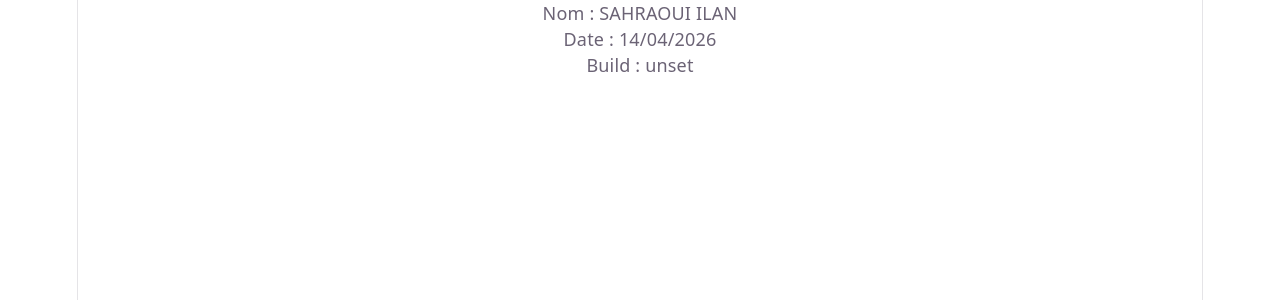
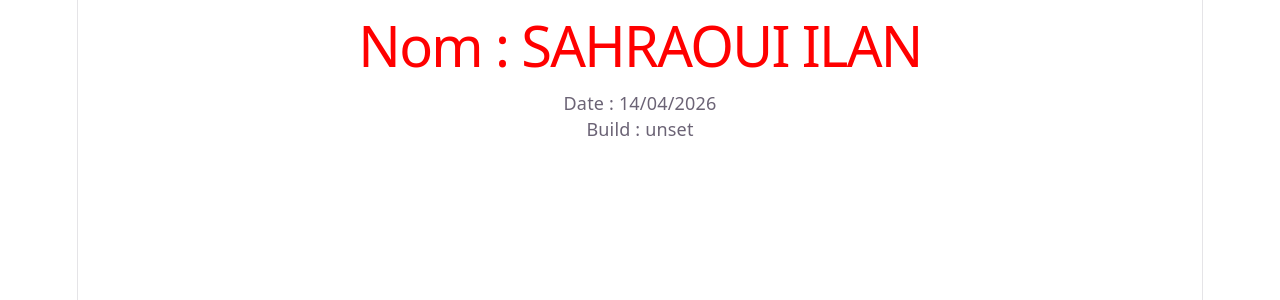
Before and after one commit to ilansah/tpfinal-cloud, a Vue app in the folder mon-app/: page / in a window 1280 px wide. Shown: the top 300 px of the page. Built offline with nearby package versions, Linux system fonts and the light colour scheme; no server answers.

Commit message:
css changé

```diff
--- a/mon-app/src/App.vue
+++ b/mon-app/src/App.vue
@@ -4,8 +4,15 @@ const today = new Date().toLocaleDateString('fr-FR')
 </script>
 <template>
 <header>
-<p>Nom : SAHRAOUI ILAN</p>
+<h1>Nom : SAHRAOUI ILAN</h1>
 <p>Date : {{ today }}</p>
 <p>Build : {{ buildId }}</p>
 </header>
 </template>
+
+<style>
+
+h1 {
+  color: red;
+}
+</style>
```
